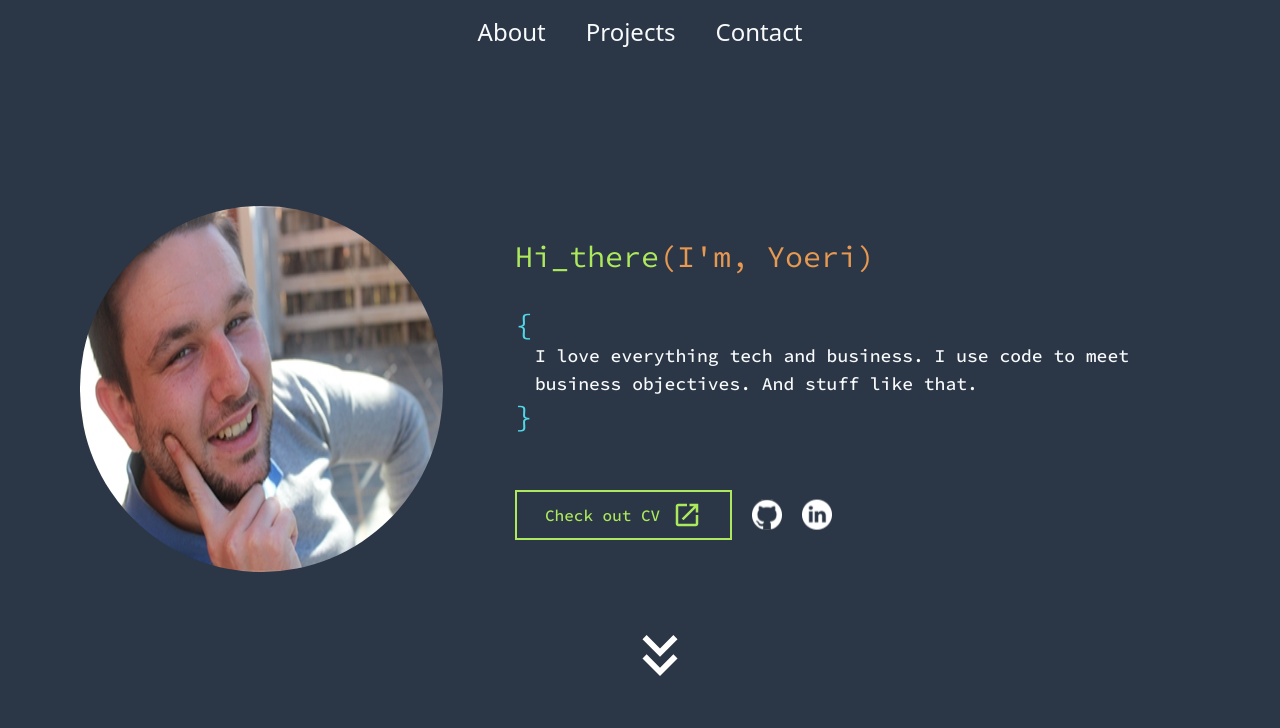
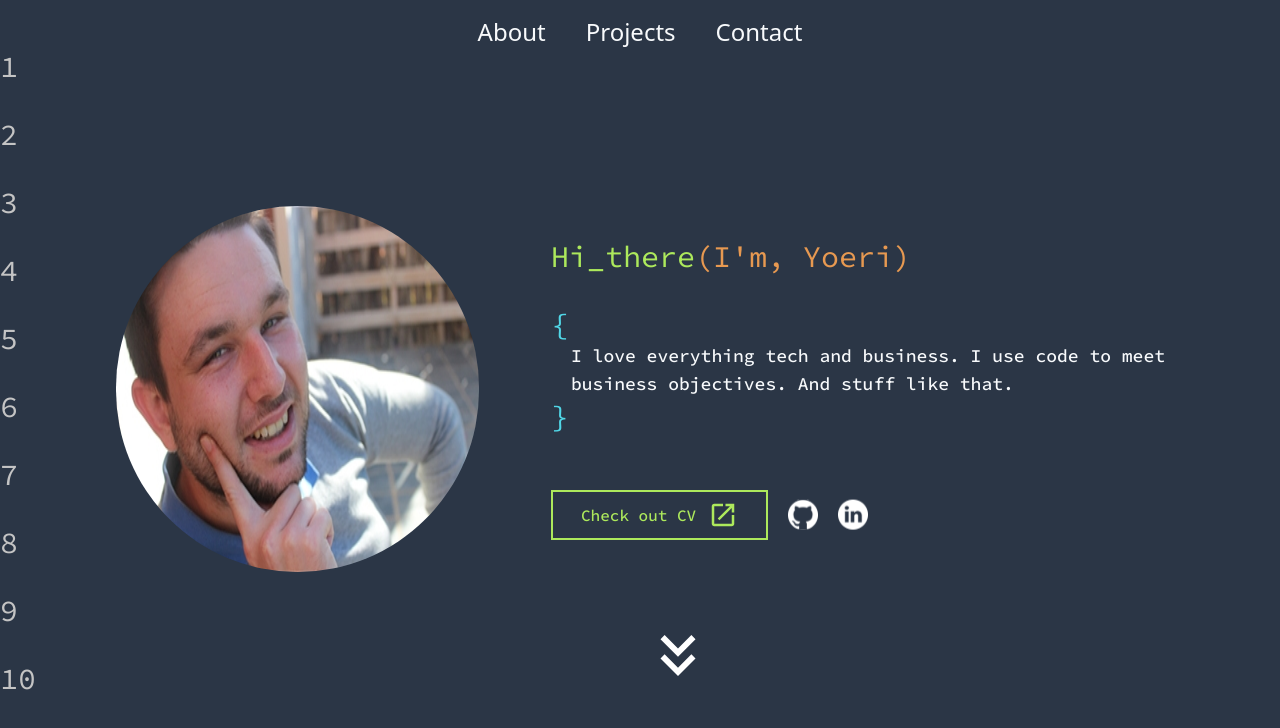
Before and after one commit to Yoerivw/portfolio, a React (Create React App) app: page / in a window 1280 px wide. Shown: the top 728 px of the page. Built offline with nearby package versions, Linux system fonts and the light colour scheme; the HTML template or start-up script is replaced by a standard one.

Commit message:
added sidebar numbers in own component

```diff
--- a/public/index.html
+++ b/public/index.html
@@ -32,7 +32,7 @@
     -->
 		<title>React App</title>
 	</head>
-	<body>
+	<body style="overflow: hidden">
 		<noscript>You need to enable JavaScript to run this app.</noscript>
 		<div id="root"></div>
 		<!--
--- a/src/App.js
+++ b/src/App.js
@@ -2,6 +2,7 @@ import Nav from "./components/Nav";
 import About from './components/About';
 import Work from './components/Work'
 import Contact from './components/Contact'
+import NumberSideBar from "./layout/NumberSideBar";
 
 
 function App() {
@@ -20,6 +21,7 @@ function App() {
     <div className="bg-main-background">
       <Nav onWorkClick={onWorkClickHandler} />
       <div className=' font-display flex min-h-screen'>
+        <NumberSideBar />
         <About />
         {/* <Work />
       <Contact /> */}
--- a/src/components/About.js
+++ b/src/components/About.js
@@ -12,6 +12,7 @@ const About = () => {
 
 	return (
 		<Section>
+
 
 			<figure class='md:flex bg-main-black rounded-xl p-8 md:p-0 space-x-10'>
 				<img
--- /dev/null
+++ b/src/layout/NumberSideBar.js
@@ -0,0 +1,24 @@
+import React from 'react'
+
+const NumberSideBar = () => {
+    return (
+
+        <div className="text-main-sidebar">
+            <ul className="text-3xl space-y-8">
+                <li>1</li>
+                <li>2</li>
+                <li>3</li>
+                <li>4</li>
+                <li>5</li>
+                <li>6</li>
+                <li>7</li>
+                <li>8</li>
+                <li>9</li>
+                <li>10</li>
+            </ul>
+        </div>
+
+    )
+}
+
+export default NumberSideBar
--- a/tailwind.config.js
+++ b/tailwind.config.js
@@ -10,7 +10,8 @@ module.exports = {
         'main-text': '#CDCDCD',
         'main-background': '#2B3646',
         'form-black': '#414141',
-        'form-text-black': '#ABABAB'
+        'form-text-black': '#ABABAB',
+        'main-sidebar': '#C4C4C4'
       },
       fontFamily: {
         'display': ['Source Code Pro', 'monospace']
```
